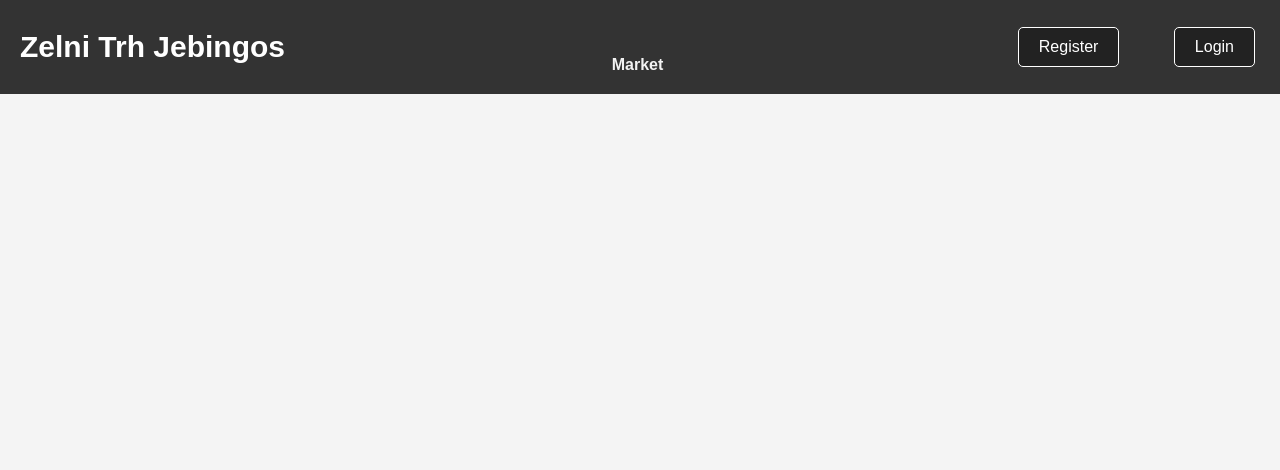
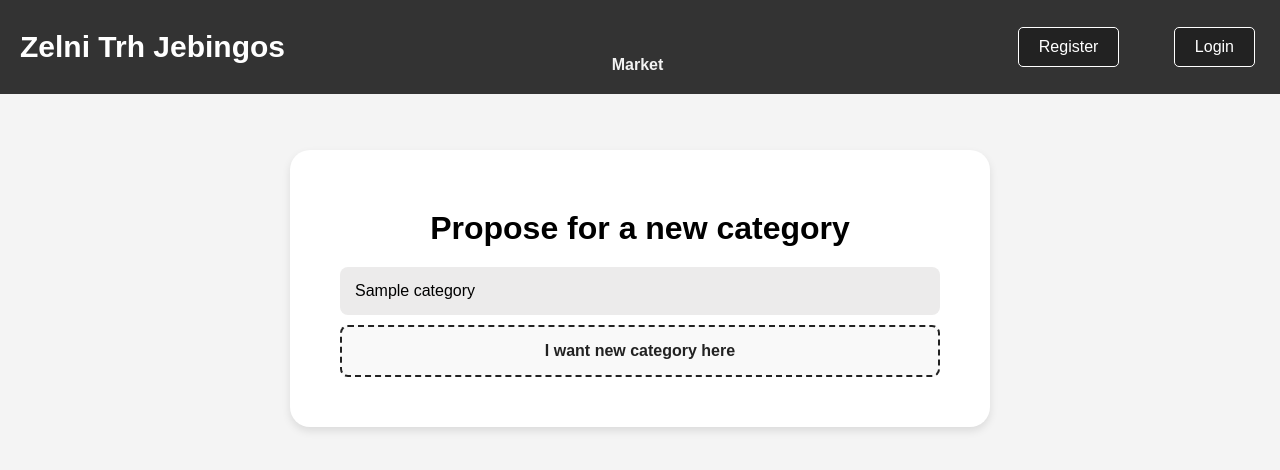
Before and after one commit to denyzzko/SchoolProject--marketplace_IS, a PHP site: page /frontend/category_proposal.html in a window 1280 px wide. Shown: the top 470 px of the page. Run offline with PHP 8.4, Linux system fonts and the light colour scheme; tables that the repository leaves empty hold one stand-in row (values such as "Sample post"); a stand-in replaces the project's code that opens the database connection.

Commit message:
fix: admin page, add: category proposal, fix: schema database

```diff
--- /dev/null
+++ b/backend/categories.php
@@ -0,0 +1,27 @@
+<?php
+include 'db.php';
+header('Content-Type: application/json');
+// Get root categories or corresponding subcatecories
+$parentId = isset($_GET['parent_id']) ? $_GET['parent_id'] : null;
+$sql = $parentId
+    ? "SELECT * FROM Category WHERE parent_category = ?"
+    : "SELECT * FROM Category WHERE parent_category IS NULL";
+
+$stmt = $conn->prepare($sql);
+
+if ($parentId) {
+    $stmt->bind_param("i", $parentId);
+}
+
+$stmt->execute();
+$result = $stmt->get_result();
+
+$categories = [];
+while ($row = $result->fetch_assoc()) {
+    $categories[] = $row;
+}
+
+echo json_encode($categories);
+$stmt->close();
+$conn->close();
+?>
--- /dev/null
+++ b/categories_styles.css
@@ -0,0 +1,105 @@
+/* Container for category proposal */
+.category-container {
+    background-color: #fff;
+    padding: 40px 50px;
+    border-radius: 20px;
+    box-shadow: 0 4px 8px rgba(0, 0, 0, 0.1);
+    text-align: center;
+    width: 100%;
+    max-width: 600px;
+    margin: 50px auto;
+    margin-top: 150px;
+}
+
+/* Style for regular category buttons */
+.categories-list .category-button {
+    display: block;
+    width: 100%;
+    padding: 15px;
+    margin: 10px 0;
+    font-size: 16px;
+    border: none;
+    border-radius: 8px;
+    background-color: #ecebeb;
+    color: black;
+    cursor: pointer;
+    text-align: left;
+}
+
+.categories-list .category-button:hover {
+    background-color: #575757;
+    color: white;
+}
+
+/* Style for the "Add New Category Here" button */
+.categories-list .add-category-button {
+    display: block;
+    width: 100%;
+    padding: 15px;
+    margin: 10px 0;
+    font-size: 16px;
+    font-weight: bold;
+    border: 2px dashed #222222;
+    border-radius: 8px;
+    background-color: #f9f9f9;
+    color: #222222;
+    cursor: pointer;
+    text-align: center;
+}
+
+.categories-list .add-category-button:hover {
+    background-color: #dfdfdf;
+    border-color: #575757;
+}
+
+/* Back button */
+.back-button {
+    background-color: #222222;
+    color: white;
+    padding: 10px 15px;
+    border: none;
+    border-radius: 5px;
+    font-size: 16px;
+    cursor: pointer;
+    margin-bottom: 20px;
+}
+
+.back-button:hover {
+    background-color: #575757;
+}
+
+/* Add Category Form */
+.add-category-container input {
+    padding: 10px;
+    margin: 10px 0;
+    border: 1px solid #ddd;
+    border-radius: 5px;
+    font-size: 16px;
+    width: 100%;
+}
+
+.add-category-container button {
+    padding: 10px 15px;
+    font-size: 16px;
+    border: none;
+    border-radius: 5px;
+    background-color: #222222;
+    color: white;
+    cursor: pointer;
+    margin-right: 10px;
+}
+
+.add-category-container button:hover {
+    background-color: #575757;
+}
+
+/* Error and success messages */
+.error-message {
+    color: red;
+    margin-top: 10px;
+}
+
+.success-message {
+    color: green;
+    margin-top: 10px;
+}
--- a/database/schema.sql
+++ b/database/schema.sql
@@ -14,7 +14,7 @@
     name VARCHAR(100) NOT NULL,
     email VARCHAR(100) UNIQUE NOT NULL,
     password VARCHAR(100) NOT NULL,
-    role ENUM('admin', 'moderator', 'farmer', 'customer') NOT NULL
+    role ENUM('admin', 'moderator', 'farmer', 'customer', 'registered') NOT NULL
 );
 
 CREATE TABLE Category (
@@ -79,7 +79,9 @@
 CREATE TABLE CategoryProposal (
     proposal_id INT AUTO_INCREMENT PRIMARY KEY,
     user_id INT NOT NULL,
+    parent_category_id INT NULL,
     proposal TEXT NOT NULL,
     status ENUM('pending', 'approved', 'rejected') NOT NULL,
-    FOREIGN KEY (user_id) REFERENCES Usr(user_id) ON DELETE CASCADE
+    FOREIGN KEY (user_id) REFERENCES Usr(user_id) ON DELETE CASCADE,
+    FOREIGN KEY (parent_category_id) REFERENCES Category(category_id) ON DELETE SET NULL
 );
--- /dev/null
+++ b/frontend/categories.js
@@ -0,0 +1,110 @@
+let currentParentCategory = null;
+const categoryStack = [];
+
+// Display message on error or success
+function displayMessage(element, message, type) {
+    element.textContent = message;
+    element.style.color = type === "success" ? "green" : "red";
+}
+
+// Fetch and render root categories
+function fetchCategories(parentId = null) {
+    fetch(`../backend/categories.php?parent_id=${parentId || ''}`)
+        .then(response => response.json())
+        .then(data => renderCategories(data, parentId))
+        .catch(error => console.error('Error fetching categories:', error));
+}
+
+// Render categories as buttons
+function renderCategories(categories, parentId) {
+    const categoriesList = document.getElementById('categories-list');
+    const backButton = document.getElementById('back-button');
+    const addCategoryContainer = document.getElementById('add-category-container');
+
+    categoriesList.innerHTML = ''; // Clear the current list
+    addCategoryContainer.style.display = 'none'; // Hide the add category form
+
+    // Show or hide back button
+    if (parentId !== null) {
+        backButton.style.display = 'block';
+    } else {
+        backButton.style.display = 'none';
+    }
+
+    categories.forEach(category => {
+        const button = document.createElement('button');
+        button.textContent = category.name;
+        button.className = 'category-button';
+        button.onclick = () => {
+            categoryStack.push(parentId);
+            currentParentCategory = category.category_id;
+            fetchCategories(category.category_id);
+        };
+        categoriesList.appendChild(button);
+    });
+
+    // Add the "Add new category here" button
+    const addButton = document.createElement('button');
+    addButton.textContent = 'I want new category here';
+    addButton.className = 'add-category-button';
+    addButton.onclick = showAddCategoryForm;
+    categoriesList.appendChild(addButton);
+}
+
+// Go back to the previous category
+function goBack() {
+    const previousParentId = categoryStack.pop();
+    currentParentCategory = previousParentId || null;
+    fetchCategories(previousParentId);
+}
+
+// Show the add category form
+function showAddCategoryForm() {
+    document.getElementById('add-category-container').style.display = 'block';
+}
+
+// Cancel adding a new category
+function cancelAddCategory() {
+    document.getElementById('add-category-container').style.display = 'none';
+    document.getElementById('new-category-name').value = '';
+}
+
+// Submit a new category proposal
+function submitCategoryProposal() {
+    const name = document.getElementById('new-category-name').value;
+    const errorMessageElement = document.getElementById('error-message');
+    const successMessageElement = document.getElementById('success-message');
+
+    if (!name.trim()) {
+        document.getElementById('error-message').textContent = 'Category name is required.';
+        return;
+    }
+
+    fetch('../backend/propose_category.php', {
+        method: 'POST',
+        headers: {
+            'Content-Type': 'application/json',
+        },
+        body: JSON.stringify({ parent_category: currentParentCategory, name }),
+    })
+        .then(response => response.json())
+        .then(data => {
+            if (data.status === 'success') {
+                displayMessage(successMessageElement, data.message, "success");
+                cancelAddCategory();
+                // Reset page
+                currentParentCategory = null;
+                categoryStack.length = 0;
+                fetchCategories();
+            } else {
+                displayMessage(errorMessageElement, data.message, "error");
+            }
+        })
+        .catch(error => {
+            console.error('Error submitting proposal:', error);
+            displayMessage(errorMessageElement, 'An error occurred. Please try again.', "error");
+        });
+}
+
+// Initialize by fetching root categories
+document.addEventListener('DOMContentLoaded', () => fetchCategories());
--- a/frontend/category_proposal.html
+++ b/frontend/category_proposal.html
@@ -5,6 +5,7 @@
     <meta name="viewport" content="width=device-width, initial-scale=1.0">
     <title>Category Proposal</title>
     <link rel="stylesheet" href="../styles.css">
+    <link rel="stylesheet" href="../categories_styles.css">
 </head>
 <body>
 
@@ -23,13 +24,33 @@
         </nav>
     </div>
 
-    <!-- Content Section -->
-    <div class="container">
-        <h1>This is Category Proposal</h1>
+    <!-- Main Content -->
+    <div class="category-container">
+        <h1>Propose for a new category</h1>
+
+        <!-- Back Button -->
+        <button id="back-button" class="back-button" style="display: none;" onclick="goBack()">Back</button>
+
+        <!-- Categories List -->
+        <div id="categories-list" class="categories-list">
+            <!-- Categories will be dynamically populated -->
+        </div>
+
+        <!-- Add Category Form -->
+        <div id="add-category-container" class="add-category-container" style="display: none;">
+            <input type="text" id="new-category-name" name="proposal" placeholder="Enter new category name">
+            <button onclick="submitCategoryProposal()">Submit</button>
+            <button onclick="cancelAddCategory()">Cancel</button>
+        </div>
+
+        <!-- Messages -->
+        <div id="error-message" class="error-message"></div>
+        <div id="success-message" class="success-message"></div>
     </div>
 
-    <!-- Load the navbar.js script -->
-    <script src="navbar.js"></script>
+    <!-- Scripts -->
+    <script src="../frontend/navbar.js"></script>
+    <script src="../frontend/categories.js"></script>
 
 </body>
 </html>
--- a/frontend/manage_users.html
+++ b/frontend/manage_users.html
@@ -51,6 +51,7 @@
                 <option value="moderator">Moderator</option>
                 <option value="farmer">Farmer</option>
                 <option value="customer">Customer</option>
+                <option value="registered">Registered</option>
             </select>
 
             <button type="button" onclick="updateUser()">Update</button>
--- a/frontend/manage_users.js
+++ b/frontend/manage_users.js
@@ -1,4 +1,4 @@
-// Display messages
+// Display success or error messages
 function displayMessage(element, message, type) {
     element.textContent = message;
     element.style.color = type === "success" ? "green" : "red";
@@ -20,7 +20,7 @@
         .then(response => response.json())
         .then(data => {
             if (data.status === "success") {
-                // Populate user information
+                // Populate user information so it is pre-filled
                 userInfoElement.style.display = 'block';
                 document.getElementById('user-name').value = data.user.name;
                 document.getElementById('user-email').value = data.user.email;
```
Also changed, not shown: backend/manage_users.php (+5 -2 lines), backend/propose_category.php (added, +47 -0 lines), login_register_styles.css (+5 -5 lines), manage_users_styles.css (+4 -4 lines).
